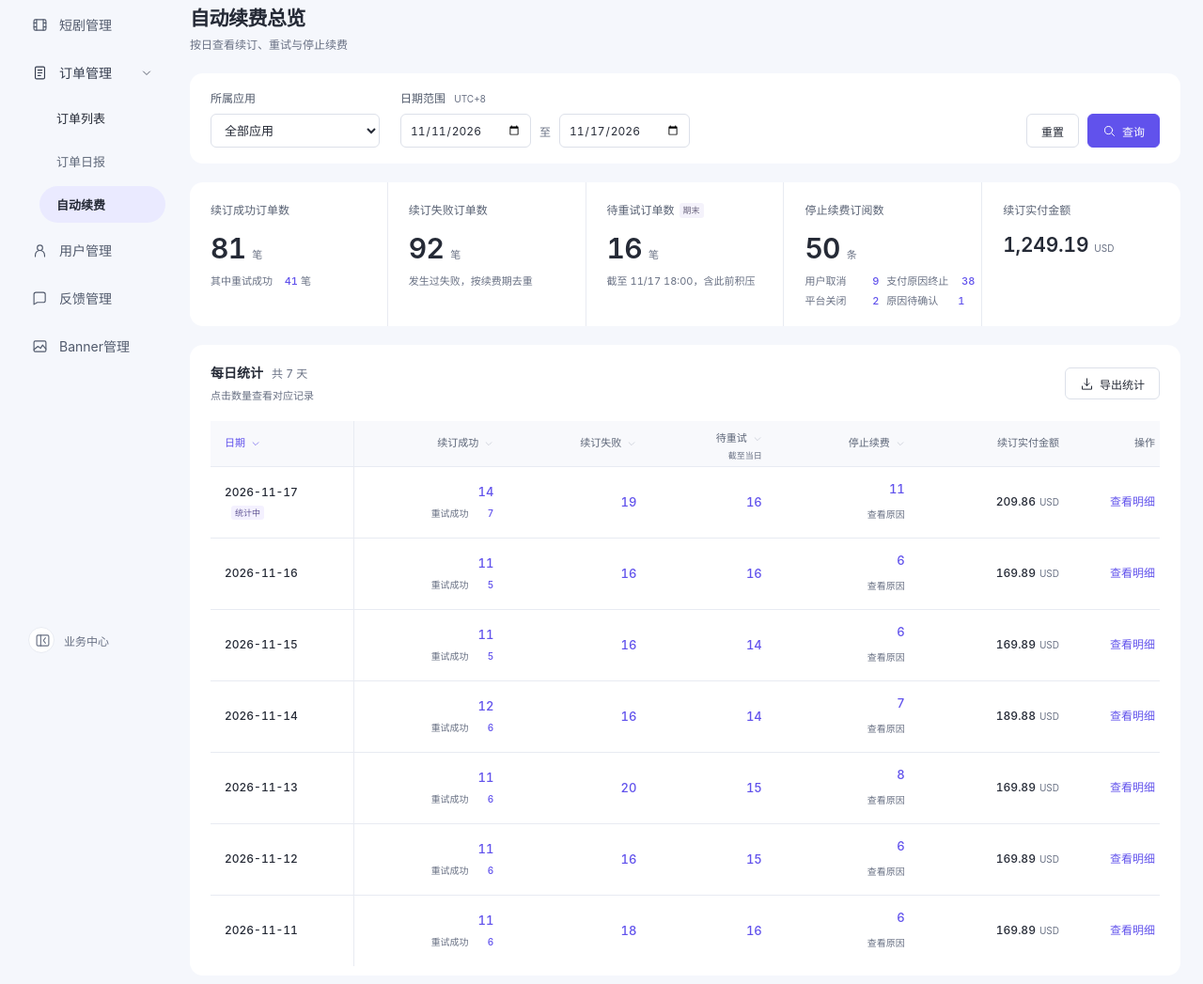
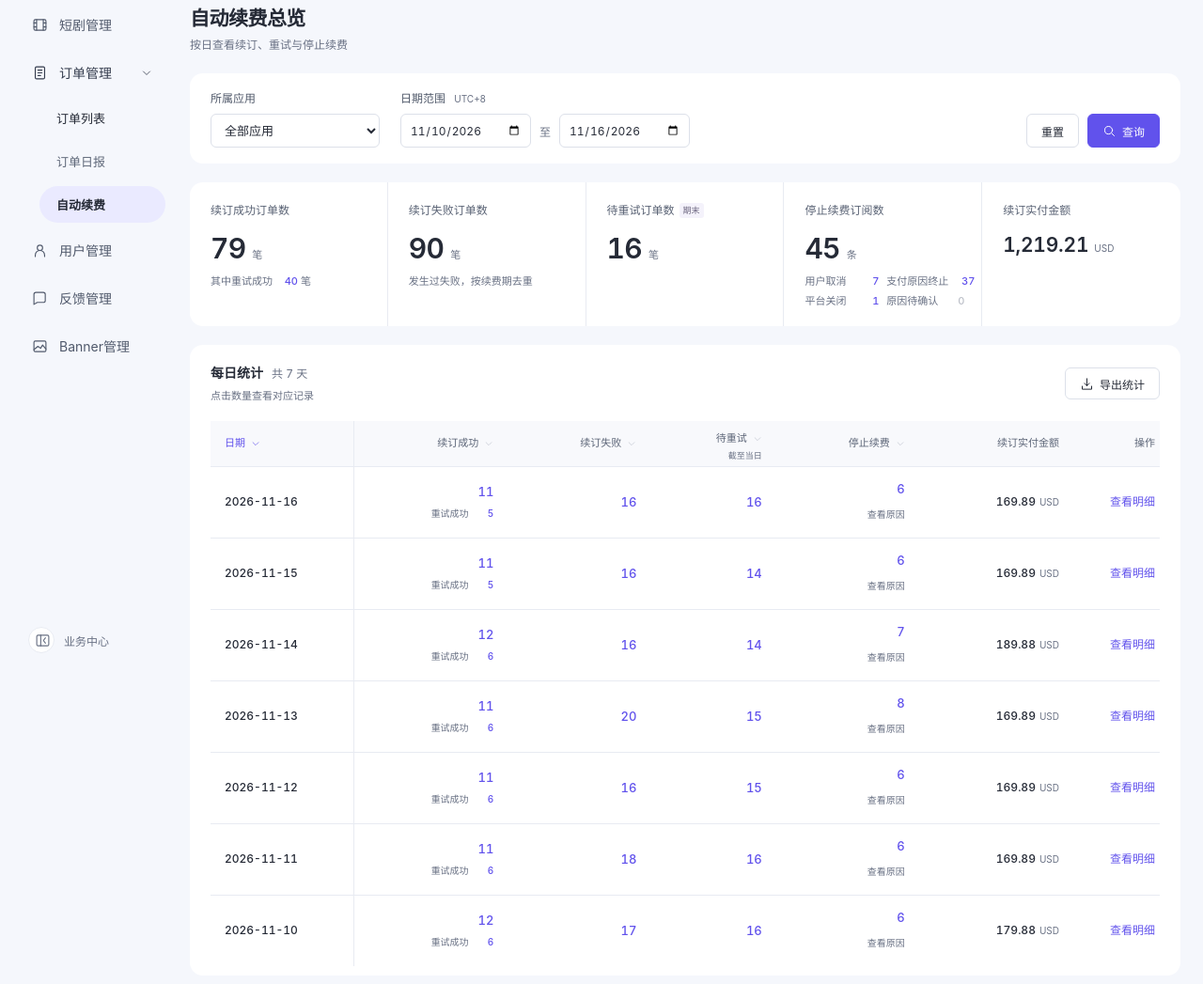
Before and after one commit to zanehawkelin-lang/drama-statistics-review, a plain HTML site: page order-management/auto-renewal/index.html in a window 1280 px wide. Shown: the part 87-1134 px from the top of the page at 94% size. Drawn offline with Linux system fonts and the light colour scheme.

Commit message:
Default renewal reporting to completed days and explain in-progress data

```diff
--- a/order-management/auto-renewal/daily-data.js
+++ b/order-management/auto-renewal/daily-data.js
@@ -1,7 +1,6 @@
 // Synthetic demonstration data only. All timestamps use fixed UTC+8 wall time.
 export const AS_OF = '2026-11-17 18:00:00';
 export const APPS = ['DramaVideo', 'QuikDrama', 'Prutora'];
-export const DEFAULT_RANGE = {start: '2026-11-11', end: '2026-11-17'};
 export const STOP_TYPES = [
   {metric: 'voluntary', type: 'voluntary', label: '用户取消'},
   {metric: 'terminated', type: 'payment_failure', label: '支付原因终止'},
@@ -15,6 +14,7 @@ const shiftDay = (day, count) => {
   date.setUTCDate(date.getUTCDate() + count);
   return date.toISOString().slice(0, 10);
 };
+export const DEFAULT_RANGE = {start: shiftDay(dayOf(AS_OF), -7), end: shiftDay(dayOf(AS_OF), -1)};
 const at = (day, time) => `${day} ${time}:00`;
 const uniqueAttempts = attempts => [...new Map(attempts.map(a => [a.id, a])).values()]
   .sort((a, b) => a.at.localeCompare(b.at) || a.id.localeCompare(b.id));
@@ -173,19 +173,21 @@ export function createModel({bills: rawBills = [], stops: rawStops = [], asOf =
     if (start > end) throw new RangeError('开始日期不能晚于结束日期');
     const count = Math.round((Date.parse(`${end}T00:00:00Z`) - Date.parse(`${start}T00:00:00Z`)) / 86400000) + 1;
     if (count > 366) throw new RangeError('请查询不超过366天的日期范围');
-    const cutoff = end >= dayOf(asOf) ? asOf : `${end} 23:59:59`;
-    return {app: filters.app || '', start, end, cutoff, futureOnly: start > dayOf(asOf), count};
+    const complete = end < dayOf(asOf);
+    const cutoff = complete ? `${shiftDay(end, 1)} 00:00:00` : asOf;
+    return {app: filters.app || '', start, end, cutoff, complete, futureOnly: start > dayOf(asOf), count};
   }
   const applies = (row, range) => !range.app || row.app === range.app;
-  const inRange = (time, range) => time >= `${range.start} 00:00:00` && time <= range.cutoff;
-  const stopAt = (bill, cutoff) => allStops.find(s => s.app === bill.app && s.subscriptionId === bill.subscriptionId && s.eventAt <= cutoff);
-  const known = (bill, cutoff) => bill.attempts.filter(a => a.at <= cutoff);
+  const beforeCutoff = (time, range) => range.complete ? time < range.cutoff : time <= range.cutoff;
+  const inRange = (time, range) => time >= `${range.start} 00:00:00` && beforeCutoff(time, range);
+  const stopAt = (bill, range) => allStops.find(s => s.app === bill.app && s.subscriptionId === bill.subscriptionId && beforeCutoff(s.eventAt, range));
+  const known = (bill, range) => bill.attempts.filter(a => beforeCutoff(a.at, range));
 
   function billRecord(bill, range, event, status, reason = '') {
-    const attempts = known(bill, range.cutoff);
+    const attempts = known(bill, range);
     const success = attempts.find(a => a.status === '成功');
     const latest = attempts.at(-1);
-    const stop = stopAt(bill, range.cutoff);
+    const stop = stopAt(bill, range);
     const canRetry = !success && !stop && latest?.status === '失败' && !!latest.nextAt;
     return {
       ...bill, id: bill.billingId, eventAt: event.at, status, reason,
@@ -207,15 +209,15 @@ export function createModel({bills: rawBills = [], stops: rawStops = [], asOf =
         .filter(s => metric === 'stopped' || s.stopType === STOP_TYPES.find(item => item.metric === metric)?.type)
         .map(s => {
           const bill = allBills.find(b => b.billingId === s.billingId);
-          return {...s, status: reasonLabel(s.stopType), stopReason: reasonLabel(s.stopType), nextAt: '', paidAmount: null, attempts: bill ? known(bill, range.cutoff) : []};
+          return {...s, status: reasonLabel(s.stopType), stopReason: reasonLabel(s.stopType), nextAt: '', paidAmount: null, attempts: bill ? known(bill, range) : []};
         });
     } else if (['success', 'recovered', 'failed', 'pending'].includes(metric)) {
       for (const bill of allBills.filter(b => applies(b, range))) {
-        const attempts = known(bill, range.cutoff);
+        const attempts = known(bill, range);
         if (!attempts.length) continue;
         const success = attempts.find(a => a.status === '成功');
         const latest = attempts.at(-1);
-        const stop = stopAt(bill, range.cutoff);
+        const stop = stopAt(bill, range);
         const recovery = success && attempts.some(a => a.status === '失败' && a.at <= success.at);
         if ((metric === 'success' || metric === 'recovered') && success && inRange(success.at, range) && (metric !== 'recovered' || recovery)) {
           records.push(billRecord(bill, range, success, '成功', recovery ? '失败后重试成功' : '自动续费扣款成功'));
--- a/order-management/auto-renewal/daily.css
+++ b/order-management/auto-renewal/daily.css
@@ -83,6 +83,12 @@
 .daily-table th:first-child{z-index:2}
 .daily-table .daily-date{display:flex;align-items:center;gap:7px;font-size:12px;font-weight:500;white-space:nowrap}
 .today-label{color:#6152a8;background:#f0edff;border-radius:3px;padding:1px 5px;font-size:10px;font-weight:500;line-height:1.7}
+.today-label[data-statistics-tooltip]{cursor:help;display:inline-block}
+.statistics-tooltip{position:fixed;z-index:100;width:310px;max-width:calc(100vw - 24px);padding:13px 15px;background:#fff;color:var(--text);border:1px solid var(--line);border-radius:8px;font-size:12px;line-height:1.7;white-space:normal}
+.statistics-tooltip[hidden]{display:none}
+.statistics-tooltip strong{font-size:12px;font-weight:600}
+.statistics-tooltip p{margin:7px 0 0;color:var(--muted)}
+.statistics-tooltip .tooltip-time{white-space:nowrap;font-variant-numeric:tabular-nums}
 .count-link{border:0;background:none;padding:3px 0;color:var(--accent);font-size:13px;line-height:1.4;font-weight:550;min-width:24px;text-align:right}
 .count-link:hover{text-decoration:underline;text-underline-offset:3px}
 .count-link.negative{color:#a53e48}
--- a/order-management/auto-renewal/daily.js
+++ b/order-management/auto-renewal/daily.js
@@ -1,4 +1,4 @@
-import {APPS, AS_OF, DEFAULT_RANGE, STOP_TYPES, summarize, recordsFor} from './daily-data.js?v=cleanup-usd-20261117';
+import {APPS, AS_OF, DEFAULT_RANGE, STOP_TYPES, summarize, recordsFor} from './daily-data.js?v=yesterday-cutoff-20261117';
 
 const icons = {
   orders:'<rect x="5" y="3" width="14" height="18" rx="2"/><path d="M9 8h6M9 12h6M9 16h4"/>',
@@ -33,23 +33,39 @@ document.querySelector('#daily-app').innerHTML = `
 <form id="daily-filters" class="surface daily-filters" novalidate><div class="daily-filter-fields"><div class="field daily-app-filter"><label for="app">所属应用</label><select id="app"><option value="">全部应用</option>${APPS.map(a=>`<option>${esc(a)}</option>`).join('')}</select></div><div class="field daily-date-filter"><label for="start">日期范围 <span class="filter-zone">UTC+8</span></label><div class="date-range"><input type="date" id="start" aria-label="开始日期" max="${today}" required><span>至</span><input type="date" id="end" aria-label="结束日期" max="${today}" required></div></div><div class="daily-filter-actions"><button class="btn" type="button" id="reset">重置</button><button class="btn primary" type="submit">${icon('search')}查询</button></div></div><p id="filter-error" class="filter-error" role="alert"></p></form>
 <section class="daily-summary" aria-label="续费统计"><div class="metrics-grid" id="metrics" aria-live="polite"></div></section>
 <section class="surface daily-results" aria-labelledby="daily-heading"><div class="daily-result-toolbar"><div><h2 id="daily-heading">每日统计<span class="result-count" id="day-count"></span></h2><p>点击数量查看对应记录</p></div><button type="button" class="btn" id="export">${icon('export')}导出统计</button></div><div class="daily-table-scroll" role="region" aria-label="每日续费统计，可横向滚动" tabindex="0"><table class="daily-table"><thead><tr><th data-column="date">${sortButton('date','日期')}</th><th data-column="success">${sortButton('success','续订成功')}</th><th data-column="failed">${sortButton('failed','续订失败')}</th><th data-column="pending">${sortButton('pending','待重试')}<span class="column-note">截至当日</span></th><th data-column="stopped">${sortButton('stopped','停止续费')}</th><th>续订实付金额</th><th>操作</th></tr></thead><tbody id="daily-rows"></tbody></table></div></section>
-</main></div>`;
+</main></div><div id="statistics-tooltip" class="statistics-tooltip" role="tooltip" hidden></div>`;
 
 function sortButton(field, label) { return `<button type="button" class="daily-sort" data-sort="${field}">${label}<span class="sort-glyph">${icon('down')}</span></button>`; }
-function cutLabel(day) { const end = day || filters.end; return end === today ? `${end.slice(5).replace('-','/')} ${AS_OF.slice(11,16)}` : `${end.slice(5).replace('-','/')} 23:59`; }
+function nextDay(day) { const value=new Date(day+'T00:00:00Z');value.setUTCDate(value.getUTCDate()+1);return value.toISOString().slice(0,10); }
+function cutLabel(day) { const end=day||filters.end;return end===today?`${end.slice(5).replace('-','/')} ${AS_OF.slice(11,16)}`:`${nextDay(end).slice(5).replace('-','/')} 00:00前`; }
+function statisticsStatus(day) { return day===today?'<span class="today-label" tabindex="0" data-statistics-tooltip aria-describedby="statistics-tooltip">统计中</span>':''; }
+let statisticsTipTimer;
+function hideStatisticsTip() { clearTimeout(statisticsTipTimer);document.querySelector('#statistics-tooltip').hidden=true; }
+function showStatisticsTip(trigger) {
+  if(drawer.open)return;
+  clearTimeout(statisticsTipTimer);
+  const tip=document.querySelector('#statistics-tooltip');
+  tip.innerHTML=`<strong>当天数据尚未完整</strong><p>统计开始：<span class="tooltip-time">${today} 00:00</span><br>统计截止：<span class="tooltip-time">${nextDay(today)} 00:00</span>（不含）</p><p>模拟数据截至：<span class="tooltip-time">${AS_OF}</span><br>以上时间均为 UTC+8。</p><p>仅展示截至更新时间已发生的数据；历史日期按完整自然日展示。</p>`;
+  tip.hidden=false;
+  const rect=trigger.getBoundingClientRect();
+  tip.style.left=Math.max(12,Math.min(rect.left,window.innerWidth-tip.offsetWidth-12))+'px';
+  tip.style.top=Math.max(12,rect.bottom+8+tip.offsetHeight>window.innerHeight-12?rect.top-tip.offsetHeight-8:rect.bottom+8)+'px';
+}
+function scheduleStatisticsTipHide() { clearTimeout(statisticsTipTimer);statisticsTipTimer=setTimeout(hideStatisticsTip,120); }
 function countButton(metric, value, day='', extra='') { return `<button class="count-link ${extra}" data-metric="${metric}" ${day?`data-day="${day}"`:''} aria-label="查看${day?day+' ':''}${labels[metric]} ${num(value)}${stopMetrics.includes(metric)?'条':'笔'}明细" ${value?'':'disabled'}>${num(value)}</button>`; }
 function amountsMarkup(amounts, compact=false) { return amounts?.length ? amounts.map(a=>`<span class="${compact?'daily-amount':'metric-money'}"><strong>${money(a.amount)}</strong><span>${esc(a.currency)}</span></span>`).join('') : `<span class="${compact?'daily-amount':'metric-money'}"><strong>0.00</strong><span>USD</span></span>`; }
 function render() {
+  hideStatisticsTip();
   summary = summarize(filters);
   document.querySelector('#metrics').innerHTML = `
     <article class="metric-card"><h3>续订成功订单数</h3><div class="metric-number">${countButton('success',summary.success)}<span>笔</span></div><div class="metric-secondary">其中重试成功 ${countButton('recovered',summary.recovered,'','metric-sub-link')} 笔</div></article>
     <article class="metric-card"><h3>续订失败订单数</h3><div class="metric-number">${countButton('failed',summary.failed)}<span>笔</span></div><div class="metric-secondary">发生过失败，按续费期去重</div></article>
-    <article class="metric-card"><h3>待重试订单数 <span class="metric-label-note">期末</span></h3><div class="metric-number">${countButton('pending',summary.pending)}<span>笔</span></div><div class="metric-secondary">截至 ${cutLabel()}，含此前积压</div></article>
+    <article class="metric-card"><h3>待重试订单数 <span class="metric-label-note">期末</span></h3><div class="metric-number">${countButton('pending',summary.pending)}<span>笔</span></div></article>
     <article class="metric-card"><h3>停止续费订阅数</h3><div class="metric-number">${countButton('stopped',summary.stopped)}<span>条</span></div><div class="metric-secondary stop-split">${STOP_TYPES.map(item=>`<span class="stop-breakdown-item">${item.label} ${countButton(item.metric,summary[item.metric],'','metric-sub-link')}</span>`).join('')}</div></article>
     <article class="metric-card metric-amount"><h3>续订实付金额</h3><div class="metric-money-list">${amountsMarkup(summary.amounts)}</div></article>`;
   const days = sortedDays(summary.days);
   document.querySelector('#day-count').textContent = `共 ${days.length} 天`;
-  document.querySelector('#daily-rows').innerHTML = days.length ? days.map(d=>`<tr><td><span class="daily-date">${d.date}</span>${d.date===today?'<span class="today-label" title="当日尚未结束，当前数据截至 ' + AS_OF + '（UTC+8）">统计中</span>':''}</td><td>${countButton('success',d.success,d.date)}<span class="cell-note">重试成功 ${countButton('recovered',d.recovered,d.date,'metric-sub-link')}</span></td><td>${countButton('failed',d.failed,d.date)}</td><td>${countButton('pending',d.pending,d.date)}</td><td>${countButton('stopped',d.stopped,d.date)}<span class="cell-note"><button type="button" class="text-button stop-day-details" data-metric="stopped" data-day="${d.date}" ${d.stopped?'':'disabled'}>查看原因</button></span></td><td>${amountsMarkup(d.amounts,true)}</td><td><button type="button" class="text-button primary" data-metric="success" data-day="${d.date}" aria-label="查看${d.date}的续费明细">查看明细</button></td></tr>`).join('') : '<tr><td colspan="7"><div class="daily-empty"><strong>暂无符合条件的统计</strong><p>可调整应用或日期范围后查询。</p><button class="btn" data-reset>重置筛选</button></div></td></tr>';
+  document.querySelector('#daily-rows').innerHTML = days.length ? days.map(d=>`<tr><td><span class="daily-date">${d.date}</span>${statisticsStatus(d.date)}</td><td>${countButton('success',d.success,d.date)}<span class="cell-note">重试成功 ${countButton('recovered',d.recovered,d.date,'metric-sub-link')}</span></td><td>${countButton('failed',d.failed,d.date)}</td><td>${countButton('pending',d.pending,d.date)}</td><td>${countButton('stopped',d.stopped,d.date)}<span class="cell-note"><button type="button" class="text-button stop-day-details" data-metric="stopped" data-day="${d.date}" ${d.stopped?'':'disabled'}>查看原因</button></span></td><td>${amountsMarkup(d.amounts,true)}</td><td><button type="button" class="text-button primary" data-metric="success" data-day="${d.date}" aria-label="查看${d.date}的续费明细">查看明细</button></td></tr>`).join('') : '<tr><td colspan="7"><div class="daily-empty"><strong>暂无符合条件的统计</strong><p>可调整应用或日期范围后查询。</p><button class="btn" data-reset>重置筛选</button></div></td></tr>';
   document.querySelectorAll('[data-column]').forEach(th=> { const active=th.dataset.column===sort.field; th.setAttribute('aria-sort',active?(sort.direction==='asc'?'ascending':'descending'):'none'); th.querySelector('button').dataset.direction=active?sort.direction:''; });
   document.querySelector('#export').disabled = !days.length;
 }
@@ -110,6 +126,7 @@ function renderRecords() {
   reasonBox.innerHTML=reasons.size?'<span>失败原因</span>'+[...reasons].sort((a,b)=>b[1]-a[1]).slice(0,3).map(([reason,count])=>`<span class="reason-count">${esc(reason)} <strong>${count}</strong></span>`).join(''):'';
 }
 function openRecords(metric='success',day='',focusSearch=false) {
+  hideStatisticsTip();
   lastFocus=document.activeElement; drawerMetric=metric;drawerDay=day;recordQuery='';platformReason='';
   drawer.innerHTML=`<div class="drawer-head"><div><h2 id="daily-drawer-title">续费明细</h2><p class="drawer-subtitle">${esc(day||filters.start+' 至 '+filters.end)} · ${esc(filters.app||'全部应用')} · UTC+8</p></div><button class="icon-button" data-close aria-label="关闭明细">${icon('close')}</button></div><div class="drawer-body"><div class="drawer-search"><label for="record-query">用户 / 订阅 / 订单查询</label><div><input id="record-query" type="search" placeholder="用户ID、订阅号、订单号或三方交易号" autocomplete="off"><button class="btn" id="drawer-export">${icon('export')}导出明细</button></div></div><div class="drawer-filter-bar" id="drawer-tabs" role="group" aria-label="明细分类"></div><div class="drawer-record-meta"><span id="drawer-record-count"></span><span id="drawer-scope-note"></span></div><div class="failure-reasons" id="failure-reasons" hidden></div><div class="daily-records" id="drawer-records"></div></div>`;
   renderRecords();
@@ -138,6 +155,16 @@ function exportRecords() {
   download(`${labels[drawerMetric]}_${drawerDay||filters.start+'_'+filters.end}.csv`,rows);
 }
 
+document.addEventListener('mouseover',e=>{const trigger=e.target.closest('[data-statistics-tooltip]');if(trigger)showStatisticsTip(trigger);});
+document.addEventListener('mouseout',e=>{if(e.target.closest('[data-statistics-tooltip]'))scheduleStatisticsTipHide();});
+document.addEventListener('focusin',e=>{if(e.target.matches('[data-statistics-tooltip]'))showStatisticsTip(e.target);});
+document.addEventListener('focusout',e=>{if(e.target.matches('[data-statistics-tooltip]'))scheduleStatisticsTipHide();});
+const statisticsTooltip=document.querySelector('#statistics-tooltip');
+statisticsTooltip.addEventListener('mouseenter',()=>clearTimeout(statisticsTipTimer));
+statisticsTooltip.addEventListener('mouseleave',scheduleStatisticsTipHide);
+document.addEventListener('keydown',e=>{if(e.key==='Escape')hideStatisticsTip();});
+window.addEventListener('scroll',hideStatisticsTip,true);
+window.addEventListener('resize',hideStatisticsTip);
 document.querySelector('#daily-filters').addEventListener('submit',e=>{e.preventDefault();applyFilters();});
 document.querySelector('#reset').addEventListener('click',reset);
 document.querySelector('#export').addEventListener('click',exportDays);
--- a/order-management/auto-renewal/index.html
+++ b/order-management/auto-renewal/index.html
@@ -7,12 +7,12 @@
   <title>自动续费总览 · DramaVideo</title>
   <meta name="description" content="按日查看自动续订成功、失败、待重试及停止续费统计，支持查询明细。演示数据。">
   <link rel="stylesheet" href="../styles.css?v=first-payment-visible-20261109">
-  <link rel="stylesheet" href="./daily.css?v=stops-20261117">
+  <link rel="stylesheet" href="./daily.css?v=yesterday-cutoff-20261117">
 </head>
 <body class="daily-dashboard">
   <div id="daily-app"></div>
   <dialog id="daily-drawer" class="drawer daily-drawer" aria-labelledby="daily-drawer-title"></dialog>
   <div id="toast" class="toast" role="status" aria-live="polite"></div>
-  <script type="module" src="./daily.js?v=lean-controls-20261117"></script>
+  <script type="module" src="./daily.js?v=yesterday-cutoff-20261117"></script>
 </body>
 </html>
```
Also changed, not shown: 1 other file.
